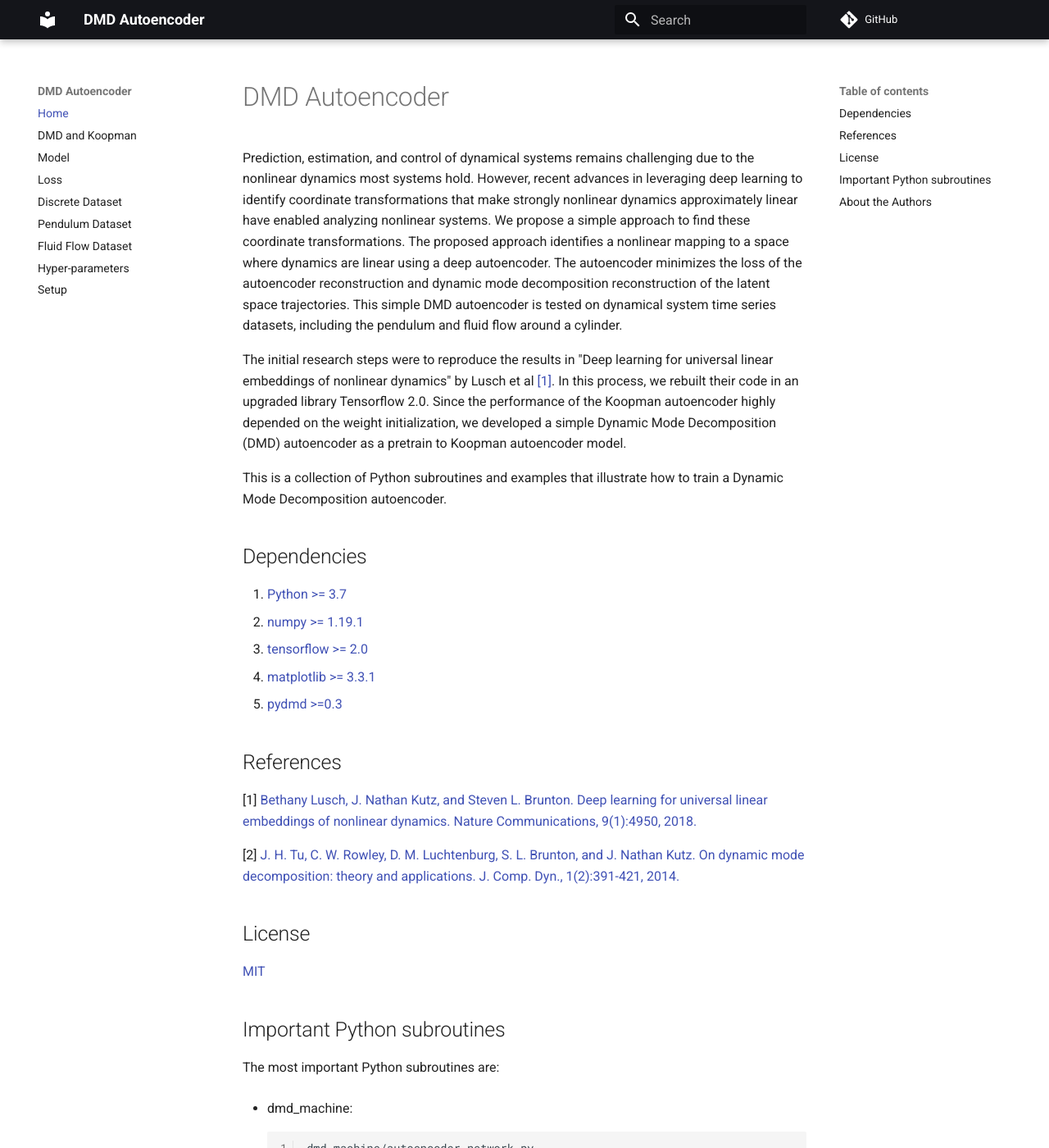
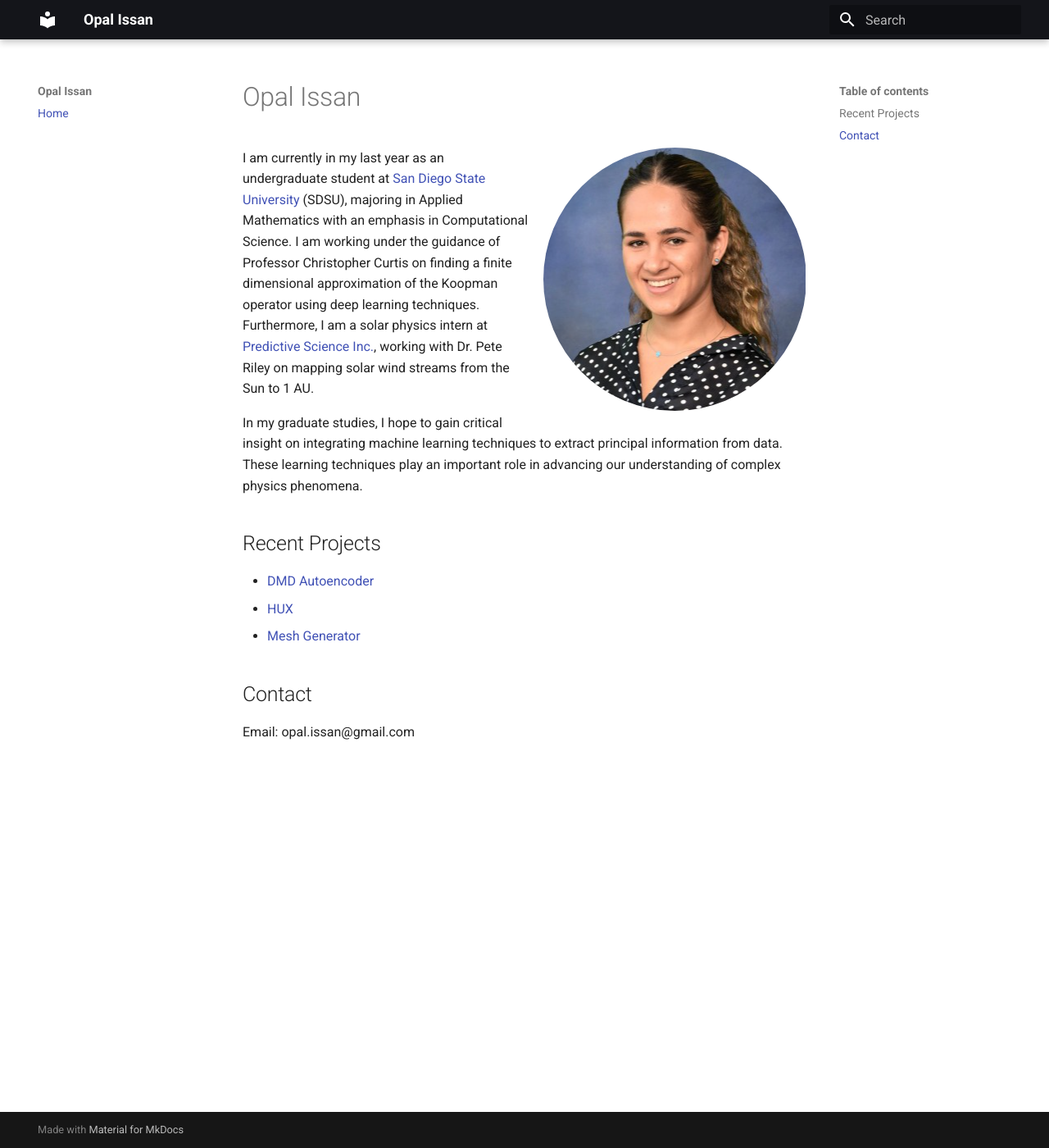
Before and after one commit to opaliss/opalissan, an MkDocs documentation site: the page built from docs/index.md, in a window 1280 px wide and 1400 px high. Shown: the whole window at 82% size. Built offline with MkDocs 1.6.1 and Material for MkDocs 9.7.7, drawn with Linux system fonts in a browser that asks for light colours; comment, search, counter and statistics services are not loaded; some of the changed text lies outside the part shown.

```diff
--- a/docs/index.md
+++ b/docs/index.md
@@ -1,60 +1,18 @@
-# DMD Autoencoder
+# Opal Issan
 
-Prediction, estimation, and control of dynamical systems remains challenging due to the nonlinear dynamics most systems hold. However, recent advances in leveraging deep learning to identify coordinate transformations that make strongly nonlinear dynamics approximately linear have enabled analyzing nonlinear systems. We propose a simple approach to find these coordinate transformations. The proposed approach identifies a nonlinear mapping to a space where dynamics are linear using a deep autoencoder. The autoencoder minimizes the loss of the autoencoder reconstruction and dynamic mode decomposition reconstruction of the latent space trajectories. This simple DMD autoencoder is tested on dynamical system time series datasets, including the pendulum and fluid flow around a cylinder.
-
-The initial research steps were to reproduce the results in "Deep learning for universal linear embeddings of nonlinear dynamics" by Lusch et al [[1]](https://arxiv.org/pdf/1712.09707.pdf). In this process, we rebuilt their code in an upgraded library Tensorflow 2.0. Since the performance of the Koopman autoencoder highly depended on the weight initialization, we developed a simple Dynamic Mode Decomposition (DMD) autoencoder as a pretrain to Koopman autoencoder model.
-
-This is a collection of Python subroutines and examples that illustrate how to train a Dynamic Mode Decomposition autoencoder.
-
-## Dependencies
-1. [Python >= 3.7](https://www.python.org/downloads/)
-1. [numpy >= 1.19.1](https://numpy.org/install/)
-2. [tensorflow >= 2.0](https://www.tensorflow.org/install)
-3. [matplotlib >= 3.3.1](https://matplotlib.org/users/installing.html)
-4. [pydmd >=0.3](https://pypi.org/project/pydmd/)
-
-## References
-[1] [Bethany Lusch, J. Nathan Kutz, and Steven L. Brunton. Deep learning for universal linear embeddings of nonlinear dynamics. Nature Communications, 9(1):4950, 2018.](https://arxiv.org/pdf/1712.09707.pdf)
-
-[2] [J. H. Tu, C. W. Rowley, D. M. Luchtenburg, S. L. Brunton, and J. Nathan Kutz. On dynamic mode decomposition: theory and applications. J. Comp. Dyn., 1(2):391-421, 2014.](https://arxiv.org/abs/1312.0041)
+![](images/cropped.png){: align=right }
 
 
-## License
-[MIT](https://choosealicense.com/licenses/mit/)
+I am currently in my last year as an undergraduate student at [San Diego State University](https://www.sdsu.edu/) (SDSU), majoring in Applied Mathematics
+with an emphasis in Computational Science. I am working under the guidance of Professor Christopher Curtis on finding a finite dimensional approximation of the Koopman operator using deep learning techniques.
+Furthermore, I am a solar physics intern at [Predictive Science Inc.](https://www.predsci.com/portal/home.php), working with Dr. Pete Riley on mapping solar wind streams from the Sun to 1 AU.
 
+In my graduate studies, I hope to gain critical insight on integrating machine learning techniques to extract principal information from data. These learning techniques play an important role in advancing our understanding of complex physics phenomena.
 
-## Important Python subroutines
-The most important Python subroutines are:
+## Recent Projects
+- [DMD Autoencoder](https://opaliss.github.io/dmd_autoencoder/)
+- [HUX](https://github.com/predsci/HUX)
+- [Mesh Generator](https://pypi.org/project/mesh-generator/)
 
-  - dmd_machine:
-
-        dmd_machine/autoencoder_network.py
-        dmd_machine/dmd_ae_machine.py
-        dmd_machine/loss_function.py
-
-  - data:
-
-        data/Data.py
-
-  - driver/runfile:
-
-        train_discrete_dataset_machine.py
-        train_pendulum_machine.py
-        train_fluid_flow_machine.py
-
-
-
-## About the Authors
-Mathematics Department, San Diego State University
-
-Research project under the supervision of Professor Christopher Curtis (ccurtis@sdsu.edu).
-
-Research group:
-
-- Opal Issan- Applied Mathematics undergraduate student (opal.issan@gmail.com)
-
-- Jay Lago- Computational Science PhD student (jaylago@gmail.com)
-
-- Joseph Diaz- Applied Mathematics Undergraduate student (joseph.a.g.diaz@gmail.com)
-
-- Robby Simpson- Applied Mathematics Masters student (robby.c.simpson@gmail.com)
+## Contact
+Email: opal.issan@gmail.com
--- a/mkdocs.yml
+++ b/mkdocs.yml
@@ -1,8 +1,5 @@
-site_name: DMD Autoencoder #name of your site.
-site_description: This is a collection of Python subroutines and examples that illustrate how to train a Dynamic Mode Decomposition autoencoder.
-
-# site_url:
-repo_url: https://github.com/opaliss/dmd_autoencoder
+site_name: Opal Issan #name of your site.
+site_description: In this website, I will discuss my academic background and research experience which led me to discover my curiosity in mathematical modeling, numerical optimization, dynamical systems, and machine learning.
 
 theme:
   name: material
@@ -13,15 +10,6 @@ theme:
 
 nav:
   - Home: index.md
-  - DMD and Koopman: dmd.md
-  - Model: model.md
-  - Loss: loss.md
-  - Discrete Dataset: example1.md
-  - Pendulum Dataset: example2.md
-  - Fluid Flow Dataset: example3.md
-  - Hyper-parameters: hyperparams.md
-  - Setup: setup.md
-
 
 markdown_extensions:
   - codehilite:
```
Also changed, not shown: docs/dmd.md (deleted, +0 -66 lines), docs/example1.md (deleted, +0 -9 lines), docs/example2.md (deleted, +0 -18 lines), docs/example3.md (deleted, +0 -14 lines), docs/hyperparams.md (deleted, +0 -5 lines), docs/loss.md (deleted, +0 -20 lines), docs/model.md (deleted, +0 -11 lines), docs/setup.md (deleted, +0 -20 lines), docs/images/cropped.png (added), docs/images/ex1_data.png (deleted), docs/images/fluid_flow.png (deleted), docs/images/loss_curve_at_250epoch_pen.png (deleted), docs/images/model_arc_pp.PNG (deleted), docs/images/sdsu_job_fair_picture.png (added), 3 more files, 1 other file.
